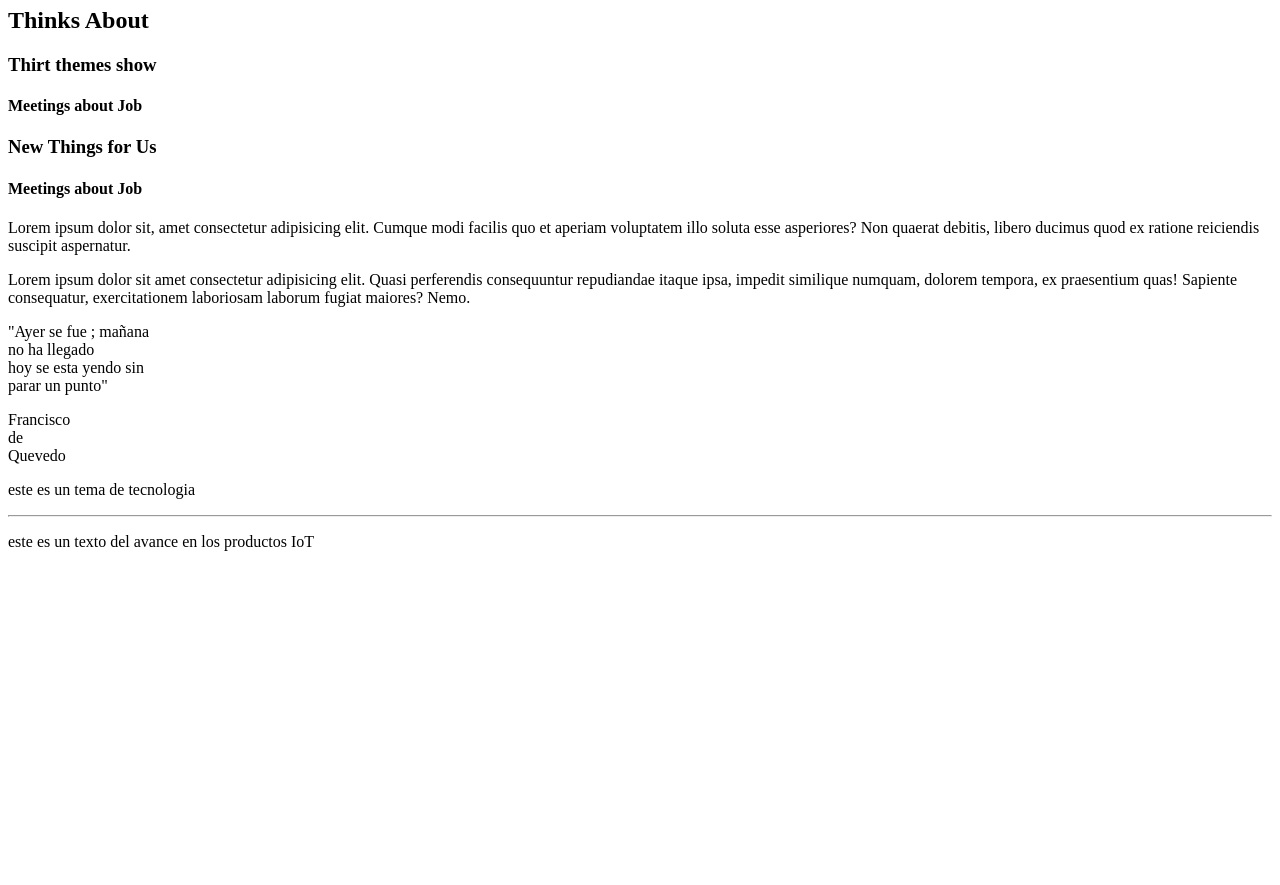
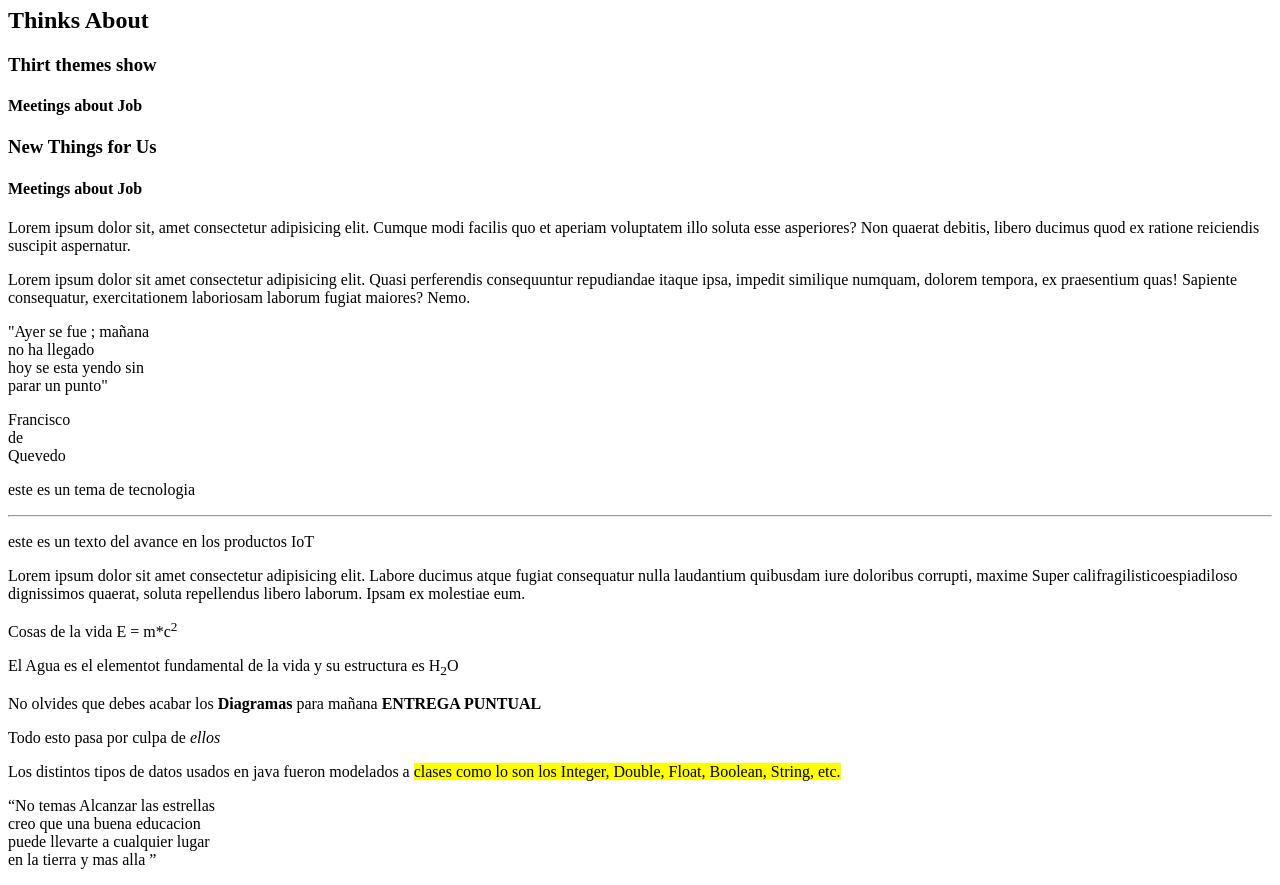
Before and after one commit to Nix-ui/elementosDeTexto, a plain HTML site: page index.html in a window 1280 px wide. Shown: the part 73-958 px from the top of the page. Before the commit the page ends 800 px from the top, so only its background shows below. Drawn offline with Linux system fonts and the light colour scheme.

Commit message:
add words tags: index.html

```diff
--- a/index.html
+++ b/index.html
@@ -1,5 +1,5 @@
 <!DOCTYPE html>
-<html lang="en">
+<html lang="es">
 <head>
     <meta charset="UTF-8">
     <meta name="viewport" content="width=device-width, initial-scale=1.0">
@@ -7,7 +7,7 @@
 </head>
 <body>
     <div id="encabezados">
-        <h1 id="main-title">New Titles</h1>
+        <h1 id="main-title">Matheo Leonardo Quiroga Sanchez</h1>
         <h2 id="subtitle">Thinks About</h2>
             <h3>Thirt themes show</h3>
                 <h4>Meetings about Job</h4>
@@ -36,5 +36,37 @@
         <hr>
         <p>este es un texto del avance en los productos IoT</p>
     </div>
+    <div id="word-break">
+        <p>Lorem ipsum dolor sit amet consectetur adipisicing elit. Labore ducimus atque fugiat consequatur nulla laudantium quibusdam iure doloribus corrupti, maxime Super <wbr> califragilisticoespiadiloso dignissimos quaerat, soluta repellendus libero laborum. Ipsam ex molestiae eum.</p>
+    </div>
+    <div id="superindice">
+        <p>Cosas de la vida E = m*c<sup>2</sup></p>
+    </div>
+    <div id="subindice">
+        <p>El Agua es el elementot fundamental de la vida y su estructura es  H<sub>2</sub>O</p>
+    </div>
+    <div id="texto-muy-fuerte">
+        <p>
+            No olvides que debes acabar los <strong>Diagramas</strong>
+            para mañana <strong> ENTREGA PUNTUAL</strong>
+        </p>
+    </div>
+    <div id="enfasis">
+        <p>
+            Todo esto pasa por culpa de <em>ellos</em>
+        </p>
+    </div>
+    <div id="resaltado">
+        <p>
+            Los distintos tipos de datos usados en java fueron modelados a <mark> clases como lo son los Integer, Double, Float, Boolean, String, etc. </mark>
+        </p>
+    </div>
+    <div id="citas">
+        <p><q cite="https://ciencia.nasa.gov">No temas Alcanzar las estrellas <br>
+        creo que una buena educacion <br>
+        puede llevarte a cualquier lugar <br>
+        en la tierra y mas alla
+        </q> </p>
+    </div>
 </body>
 </html>
```
